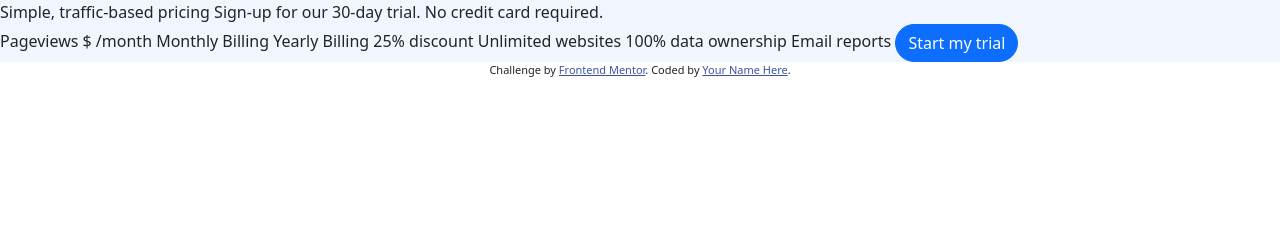
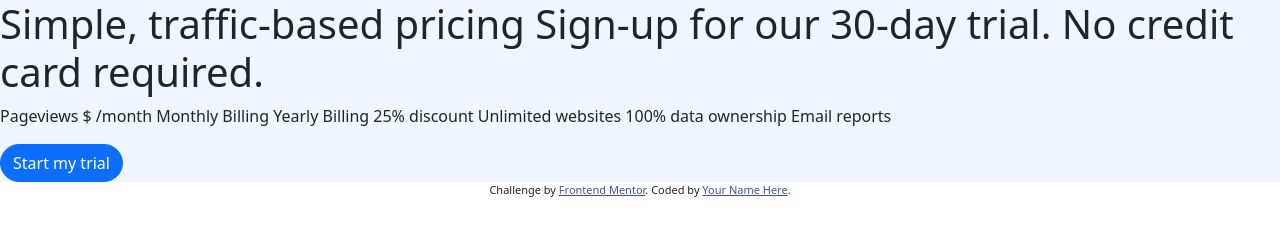
Before and after one commit to CaterpillarEffect/interactive-pricing-component, a website: page index.html in a window 1280 px wide. Drawn offline with nearby package versions, Linux system fonts and the light colour scheme.

Commit message:
Modified index.html

```diff
--- a/index.html
+++ b/index.html
@@ -39,11 +39,12 @@
   </head>
   <body>
     <div id="frame" name="frame" class="background">
-      Simple, traffic-based pricing Sign-up for our 30-day trial. No credit card
-      required.
+        <h1>Simple, traffic-based pricing Sign-up for our 30-day trial. No credit card
+      required.</h1>
+        <p>Pageviews $ /month Monthly Billing Yearly Billing 25% discount Unlimited
+        websites 100% data ownership Email reports</p>
+
       <div id="Pageviews" name="Pageviews" class="background__pageviews">
-        Pageviews $ /month Monthly Billing Yearly Billing 25% discount Unlimited
-        websites 100% data ownership Email reports
 
         <button
           type="button"
--- a/styles.css
+++ b/styles.css
@@ -1,11 +1,14 @@
-.background__start-trial-btn {
-  background-color: #293356;
+.body {
+  background-image: url("./images/bg-pattern.svg");
 }
 .background {
   background-color: #f1f5fe;
 }
-.body {
-  background-image: url("./images/bg-pattern.svg");
+.background__start-trial-btn {
+  background-color: #293356;
+}
+.background__pageViews {
+  position: center;
 }
 .frame {
   margin-left: auto;
@@ -14,6 +17,3 @@
   position: center;
   margin-top: 7px;
 }
-.background__pageViews {
-  position: center;
-}
```
